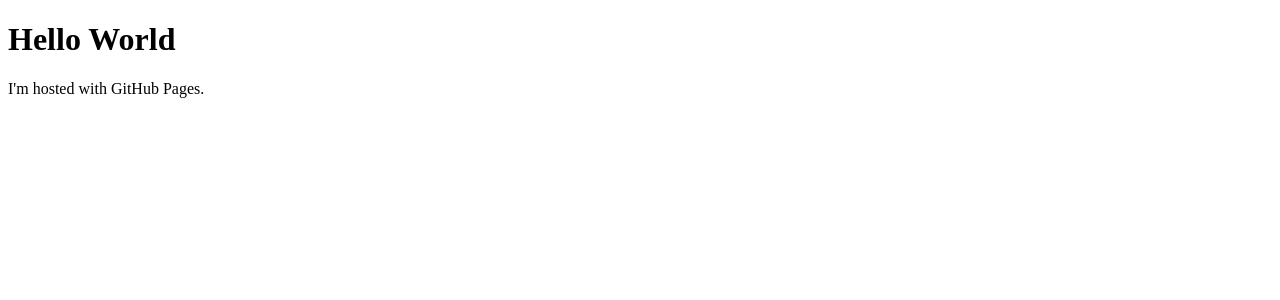
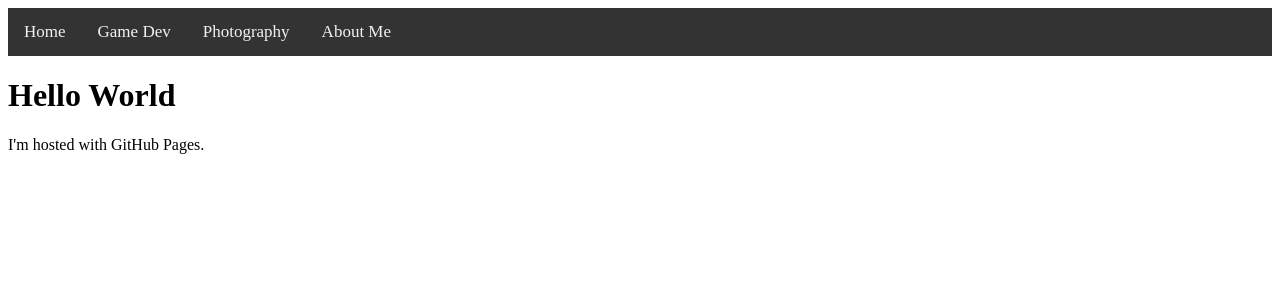
Before and after one commit to jmurphy007/jmurphy007.github.io, a PHP site: page / in a window 1280 px wide. Shown: the top 300 px of the page. Run offline with PHP 8.4, Linux system fonts and the light colour scheme.

Commit message:
Update header.php

```diff
--- a/view/header.php
+++ b/view/header.php
@@ -4,6 +4,32 @@
 		<title>Jordan Murphy Portfolio Page</title>
 		<meta charset="utf-8" />
 		<meta name="author" content="Jordan Murphy" />
-		<meta name="description" con/>
+		<meta name="description" content="Jordan Murphy's Portfolio for Game Development and Photography"/>
 		<meta name="viewport" content="width=device-width, initial-scale=1" />
+
+		<style>
+			.topnav{
+				background-color: #333;
+				overflow: hidden;
+			}
+			.topnav a {
+				float: left;
+				color: #f2f2f2;
+				text-align: center;
+				padding: 14px 16px;
+				text-decoration: none;
+				font-size: 17px;
+			}
+			.topnav a:hover {
+				background-color: #ddd;
+				color: black;
+			}
+		</style>
 	</head>
+	<body>
+		<div class = "topnav">
+			<a href="#home">Home</a>
+			<a href="#game">Game Dev</a>
+			<a href="#photo">Photography</a>
+			<a href="#about">About Me</a>
+		</div>
```
